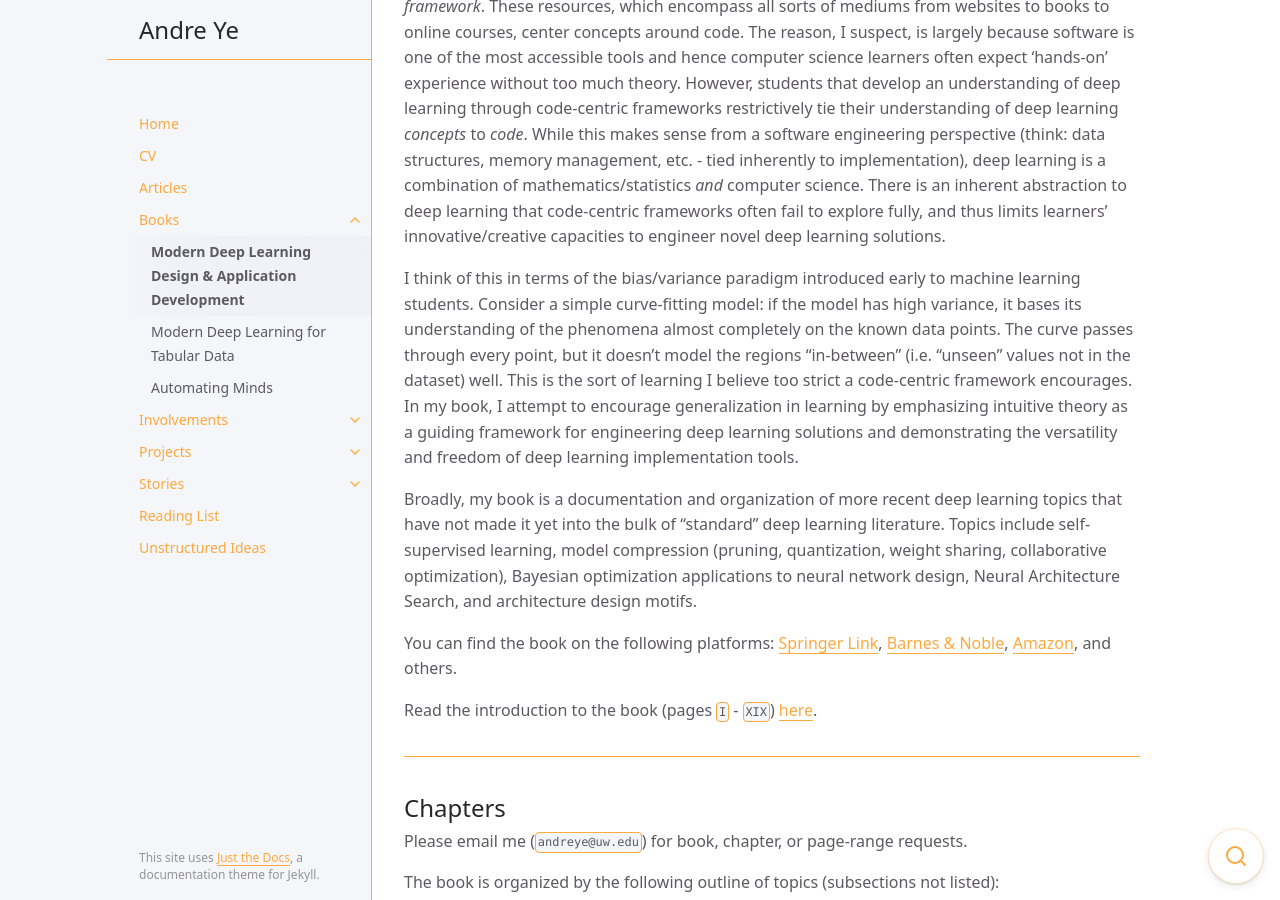
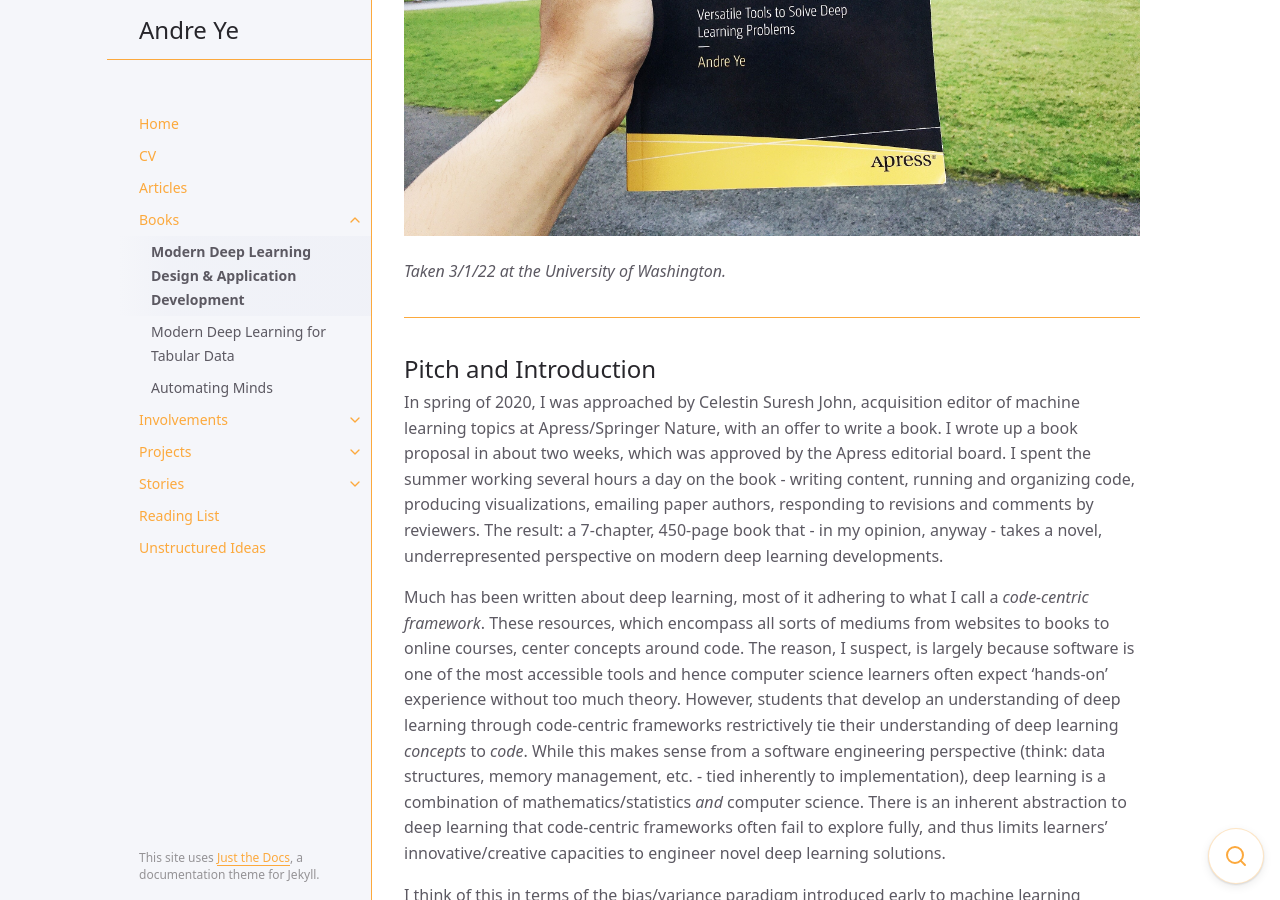
Before and after one commit to andre-ye/andre-ye.github.io-retired, a Jekyll site: the page built from docs/books/modern-deep-learning.md, in a window 1280 px wide and 900 px high, scrolled down 778 px. Built offline with Jekyll 4.4.1, drawn with Linux system fonts in a browser that asks for light colours; nearby versions of some CDN libraries.

Commit message:
Update modern-deep-learning.md

```diff
--- a/docs/books/modern-deep-learning.md
+++ b/docs/books/modern-deep-learning.md
@@ -29,6 +29,10 @@
 1. TOC
 {:toc}
 </details>
+
+![Picture of the book](https://andre-ye.github.io/files/books/book-banner.png)
+
+*Taken 3/1/22 at the University of Washington.*
 
 ---
 
```
